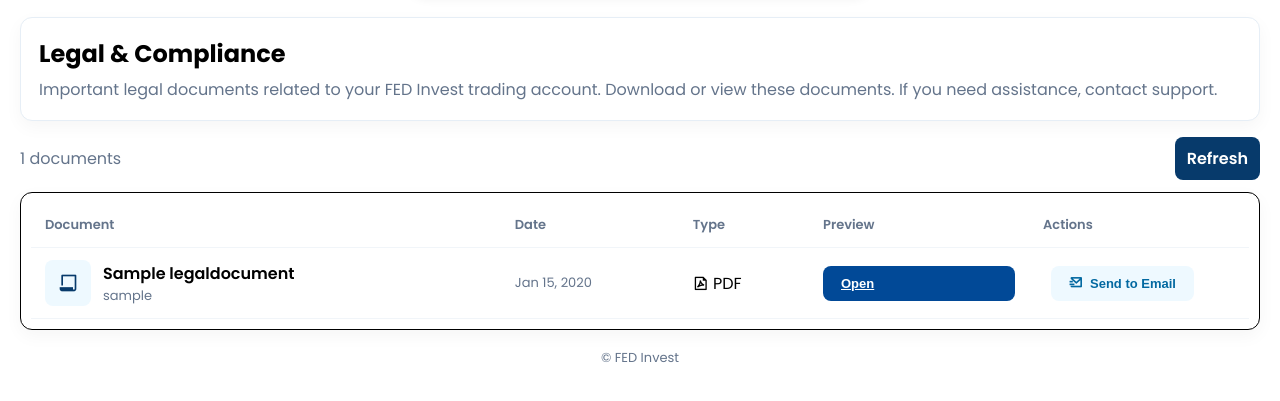
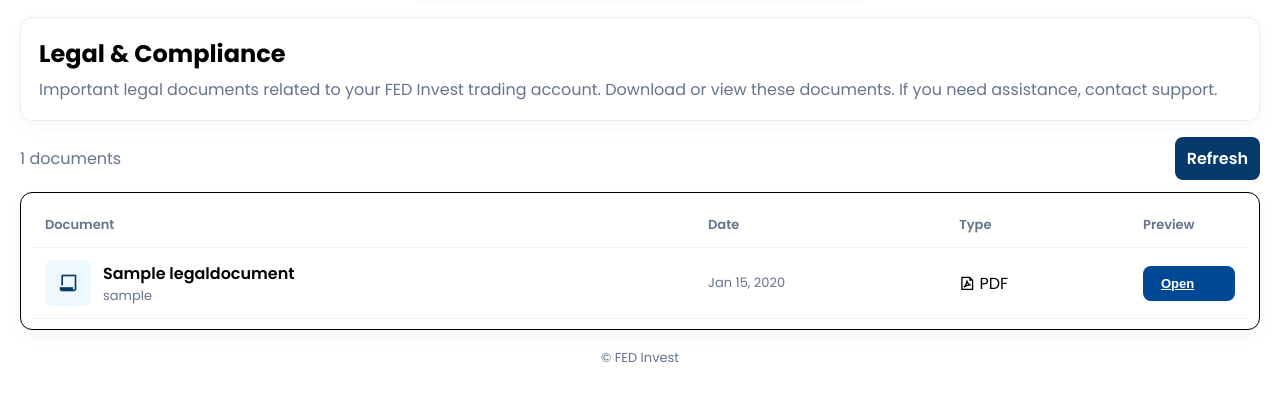
Before and after one commit to rahoboth1232/Fedinvest1, a Django app: page /legal-documents/ in a window 1280 px wide. Shown: the part 244-645 px from the top of the page. Run offline with Django 5.2, Linux system fonts and the light colour scheme; a user stored in the database is signed in; tables that the repository leaves empty hold one stand-in row (values such as "Sample post"); some web fonts are replaced.

Commit message:
chnage view button

```diff
--- a/app1/views.py
+++ b/app1/views.py
@@ -966,14 +966,18 @@ def calendarPage(request):
 
 def legal_documents_view(request):
     query = request.GET.get("q", "").strip()
-    docs = LegalDocument.objects.all()
+    docs = LegalDocument.objects.filter(user=request.user)
+    print('docs',docs)
     if query:
         docs = docs.filter(title__icontains=query)
+        print('docs',docs)
 
     context = {
         "docs": docs,
+
         "query": query,
     }
+    print('context',context)
     return render(request, "legal_documents.html", context)
 
 
--- a/templates/legal_documents.html
+++ b/templates/legal_documents.html
@@ -1,6 +1,7 @@
 {% load static %}
 <!doctype html>
 <html lang="en">
+
 <head>
   <meta charset="utf-8" />
   <title>Legal Documents — FED Invest</title>
@@ -11,54 +12,176 @@
 
   <style>
     /* legal.css - light theme professional trading style */
-:root{
+    :root {
       --bg: #f8fafc;
       --card: #ffffff;
       --muted: #64748b;
-  --accent:#073A6B;
+      --accent: #073A6B;
       --border: #e6eef6;
-  --shadow: 0 6px 18px rgba(2,6,23,0.04);
+      --shadow: 0 6px 18px rgba(2, 6, 23, 0.04);
       --radius: 12px;
       font-family: 'Poppins', system-ui, -apple-system, 'Segoe UI', Roboto, 'Helvetica Neue', Arial;
     }
 
-.page{
-  margin: 20px 20px ;
+    .page {
+      margin: 20px 20px;
 
     }
 
     /* Top bar */
-.topbar{display:flex;align-items:center;   justify-content: center;  margin-top: 10px;  margin-bottom:18px}
+    .topbar {
+      display: flex;
+      align-items: center;
+      justify-content: center;
+      margin-top: 10px;
+      margin-bottom: 18px
+    }
 
 
     /* Intro / header */
-.intro-card{background:var(--card);padding:18px;border-radius:var(--radius);box-shadow:var(--shadow);border:1px solid var(--border);margin-bottom:16px}
-.intro-card h2{margin:0 0 6px 0}
-.intro-card p{margin:0;color:var(--muted)}
+    .intro-card {
+      background: var(--card);
+      padding: 18px;
+      border-radius: var(--radius);
+      box-shadow: var(--shadow);
+      border: 1px solid var(--border);
+      margin-bottom: 16px
+    }
+
+    .intro-card h2 {
+      margin: 0 0 6px 0
+    }
+
+    .intro-card p {
+      margin: 0;
+      color: var(--muted)
+    }
 
     /* controls */
-.docs-controls{display:flex;justify-content:space-between;align-items:center;margin-bottom:12px}
-.docs-controls .count{color:var(--muted)}
-.btnn{background:var(--accent);color:#fff;padding:9px 12px;border-radius:8px;text-decoration:none;font-weight:600;display:inline-block}
-.btn.outline{background:blue;color:var(--accent);border:1px solid var(--accent)}
+    .docs-controls {
+      display: flex;
+      justify-content: space-between;
+      align-items: center;
+      margin-bottom: 12px
+    }
+
+    .docs-controls .count {
+      color: var(--muted)
+    }
+
+    .btnn {
+      background: var(--accent);
+      color: #fff;
+      padding: 9px 12px;
+      border-radius: 8px;
+      text-decoration: none;
+      font-weight: 600;
+      display: inline-block
+    }
+
+    .btn.outline {
+      background: blue;
+      color: var(--accent);
+      border: 1px solid var(--accent)
+    }
 
     /* table card */
-.table-card{background:var(--card);padding:10px;border-radius:12px;border:1px solid black;box-shadow:var(--shadow)}
-table{width:100%;border-collapse:collapse}
-th, td{padding:12px 14px;text-align:left;border-bottom:1px solid #f1f5f9}
-th{color:var(--muted);font-weight:600;font-size:13px}
-.doc-title .doc-meta{display:flex;gap:12px;align-items:center}
-.doc-icon{width:46px;height:46px;background:#eef9ff;border-radius:8px;display:flex;align-items:center;justify-content:center;color:var(--accent);font-size:20px}
-.title{font-weight:600}
-.muted{color:var(--muted);font-size:13px}
-.actions-col{width:220px}
-.action{display:inline-flex;align-items:center;gap:8px;padding:8px 10px;border-radius:8px;text-decoration:none;color:#0f172a;background:#f8fafc;border:1px solid #eef2f7;margin-left:8px}
-.action.view{background:#eef9ff;border-color:#e0f2fe;color:#0369a1}
-.action.download{background:#f0fdf4;border-color:#dcfce7;color:#065f46}
-.empty{text-align:center;padding:28px;color:var(--muted)}
+    .table-card {
+      background: var(--card);
+      padding: 10px;
+      border-radius: 12px;
+      border: 1px solid black;
+      box-shadow: var(--shadow)
+    }
+
+    table {
+      width: 100%;
+      border-collapse: collapse
+    }
+
+    th,
+    td {
+      padding: 12px 14px;
+      text-align: left;
+      border-bottom: 1px solid #f1f5f9
+    }
+
+    th {
+      color: var(--muted);
+      font-weight: 600;
+      font-size: 13px
+    }
+
+    .doc-title .doc-meta {
+      display: flex;
+      gap: 12px;
+      align-items: center
+    }
+
+    .doc-icon {
+      width: 46px;
+      height: 46px;
+      background: #eef9ff;
+      border-radius: 8px;
+      display: flex;
+      align-items: center;
+      justify-content: center;
+      color: var(--accent);
+      font-size: 20px
+    }
+
+    .title {
+      font-weight: 600
+    }
+
+    .muted {
+      color: var(--muted);
+      font-size: 13px
+    }
+
+    .actions-col {
+      width: 120px
+    }
+
+    .action {
+      display: inline-flex;
+      align-items: center;
+      gap: 8px;
+      padding: 8px 10px;
+      border-radius: 8px;
+      text-decoration: none;
+      color: #0f172a;
+      background: #f8fafc;
+      border: 1px solid #eef2f7;
+      margin-left: 8px
+    }
+
+    .action.view {
+      background: #eef9ff;
+      border-color: #e0f2fe;
+      color: #0369a1
+    }
+
+    .action.download {
+      background: #f0fdf4;
+      border-color: #dcfce7;
+      color: #065f46
+    }
+
+    .empty {
+      text-align: center;
+      padding: 28px;
+      color: var(--muted)
+    }
 
     /* footer */
-.footer{margin-top:18px;text-align:center;color:var(--muted);font-size:13px}
+    .footer {
+      margin-top: 18px;
+      text-align: center;
+      color: var(--muted);
+      font-size: 13px
+    }
+
     .search-area {
       display: flex;
       justify-content: center;
@@ -75,11 +198,11 @@ th{color:var(--muted);font-weight:600;font-size:13px}
       align-items: center;
       gap: 12px;
       transition: 0.2s ease;
-    box-shadow: 0 4px 10px rgba(0,0,0,0.05);
+      box-shadow: 0 4px 10px rgba(0, 0, 0, 0.05);
     }
 
     .input-field:hover {
-    box-shadow: 0 6px 14px rgba(0,0,0,0.08);
+      box-shadow: 0 6px 14px rgba(0, 0, 0, 0.08);
     }
 
     .search-icon {
@@ -133,7 +256,7 @@ th{color:var(--muted);font-weight:600;font-size:13px}
       align-items: center;
       text-align: center;
       z-index: 10001;
-            box-shadow: 0 10px 40px rgba(0,0,0,0.25);
+      box-shadow: 0 10px 40px rgba(0, 0, 0, 0.25);
     }
 
     .custom-alert.show {
@@ -142,14 +265,21 @@ th{color:var(--muted);font-weight:600;font-size:13px}
     }
 
     @keyframes pop {
-            from { transform: translate(-50%, -50%) scale(0.85); opacity: 0; }
-            to   { transform: translate(-50%, -50%) scale(1); opacity: 1; }
+      from {
+        transform: translate(-50%, -50%) scale(0.85);
+        opacity: 0;
+      }
+
+      to {
+        transform: translate(-50%, -50%) scale(1);
+        opacity: 1;
+      }
     }
 
     .alert-overlay {
       position: fixed;
       inset: 0;
-            background: rgba(0,0,0,0.40);
+      background: rgba(0, 0, 0, 0.40);
       z-index: 10000;
       display: none;
     }
@@ -186,7 +316,7 @@ th{color:var(--muted);font-weight:600;font-size:13px}
       height: 80%;
       background-color: rgb(240, 240, 240);
       border-radius: 20px;
-  box-shadow: 0 10px 40px rgba(0,0,0,0.25);
+      box-shadow: 0 10px 40px rgba(0, 0, 0, 0.25);
     }
 
     .modal-contents {
@@ -216,7 +346,7 @@ th{color:var(--muted);font-weight:600;font-size:13px}
       cursor: pointer;
     }
 
-.btn{
+    .btn {
 
       padding: 10px 18px;
       background: #014997;
@@ -227,9 +357,9 @@ th{color:var(--muted);font-weight:600;font-size:13px}
       font-weight: 600;
 
     }
-
   </style>
 </head>
+
 <body>
   <div class="top-nav">
     <div class="top-nav-container">
@@ -270,7 +400,8 @@ th{color:var(--muted);font-weight:600;font-size:13px}
         <a href="#" class="nav-item erbtn">
           <svg viewBox="0 0 24 24">
             <circle cx="12" cy="12" r="10"></circle>
-                    <text x="12" y="16" font-size="12" text-anchor="middle" fill="none" stroke="#000" stroke-width="0.5">?</text>
+            <text x="12" y="16" font-size="12" text-anchor="middle" fill="none" stroke="#000"
+              stroke-width="0.5">?</text>
           </svg>
           <span>Support</span>
         </a>
@@ -327,11 +458,7 @@ th{color:var(--muted);font-weight:600;font-size:13px}
         <form method="get" class="search-form">
           <div class="input-field">
             <i class="ri-search-line search-icon"></i>
-      <input
-        name="q"
-        value="{{ query }}"
-        placeholder="Search documents (e.g. 'tax', 'KYC')"
-      />
+            <input name="q" value="{{ query }}" placeholder="Search documents (e.g. 'tax', 'KYC')" />
             <button type="submit" title="Search">
               <span>Search</span>
             </button>
@@ -368,7 +495,6 @@ th{color:var(--muted);font-weight:600;font-size:13px}
                 <th>Date</th>
                 <th>Type</th>
                 <th>Preview</th>
-    <th>Actions</th>
               </tr>
 
             </thead>
@@ -397,10 +523,7 @@ th{color:var(--muted);font-weight:600;font-size:13px}
                 <td class="actions-col">
                   {% if d.file %}
                   {% if d.type|lower == "png" or d.type|lower == "jpeg" or d.type|lower == "jpg" %}
-    <button
-      class="action view preview-btn",
-       data-image="{{ d.file.url }}"
-      >
+                  <button class="action view preview-btn" , data-image="{{ d.file.url }}">
                     View
                   </button>
                   {% else %}
@@ -408,11 +531,11 @@ th{color:var(--muted);font-weight:600;font-size:13px}
                   {% endif %}
                   {% endif %}
                 </td>
-      <td class="actions-col">
+                <!-- <td class="actions-col">
         <button class="action view btn">
           <i class="ri-mail-send-line"></i> Send to Email
         </button>
-      </td>
+      </td> -->
               </tr>
               {% empty %}
               <tr>
@@ -439,7 +562,7 @@ th{color:var(--muted);font-weight:600;font-size:13px}
       <div class="modal-contents">
         <span class="close">&times;</span>
         <img class="modal-content" id="modalImage">
-  <button  class="btn" id="send-to-phone-btn">Send to Phone</button>
+        <button class="btn" id="send-to-phone-btn">Send to Phone</button>
       </div>
     </div>
     <script>
@@ -499,4 +622,5 @@ function closeAlert() {
     </script>
     <script src="{% static 'js/main.js' %}"></script>
 </body>
+
 </html>
```
Also changed, not shown: registration/settings.py (+8 -0 lines), templates/message_detail.html (+24 -3 lines), static/images/treasurylogo.png (added). Lines whose indentation alone changed are shown as unchanged.
